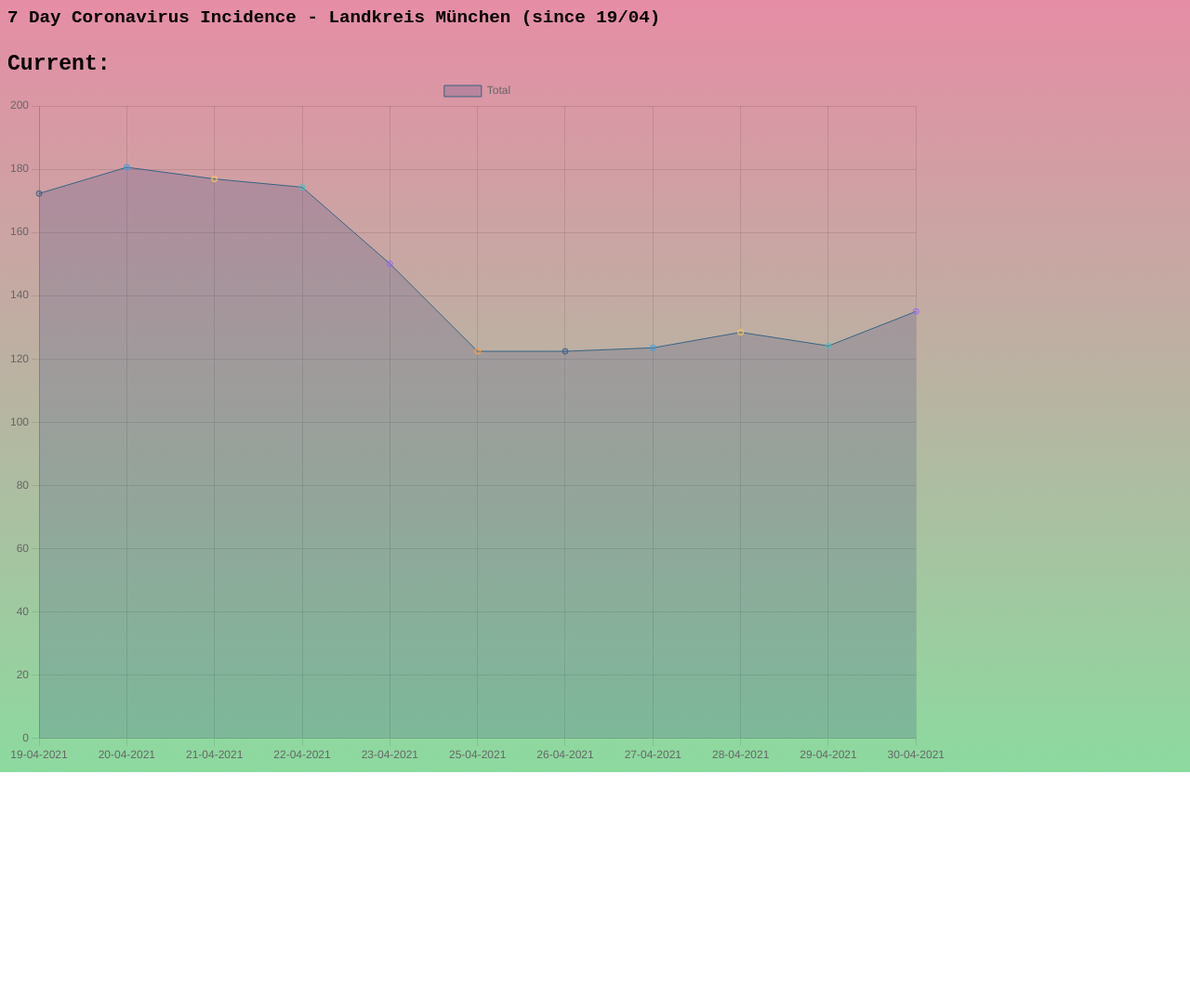
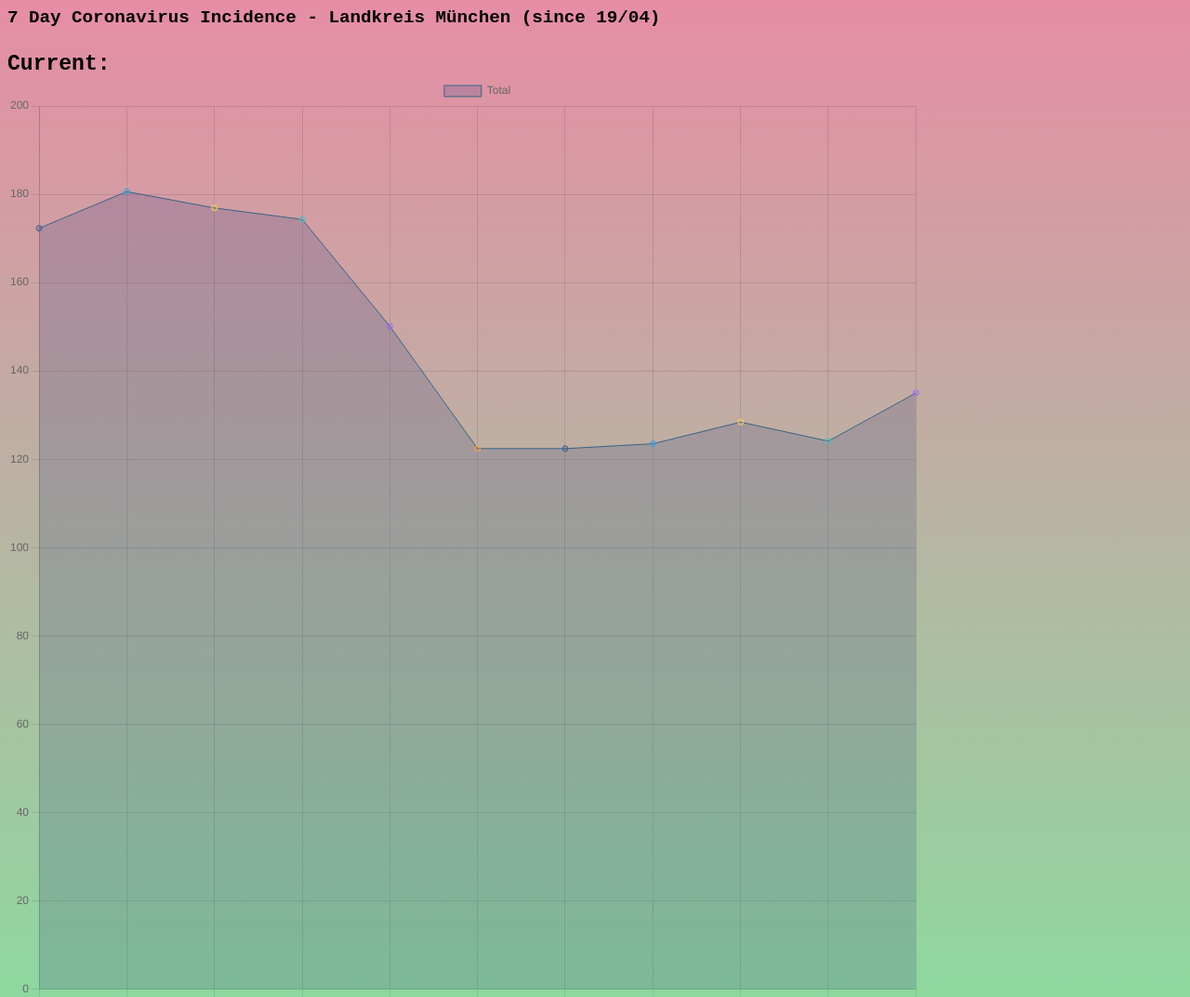
Before and after one commit to andrewneilclarke/covidTrackerLandkreisMuc, a plain HTML site: page index.html in a window 1280 px wide. Shown: the top 1073 px of the page at 93% size. Before the commit the page ends 831 px from the top, so only its background shows below. Drawn offline with nearby package versions, Linux system fonts and the light colour scheme; no server answers.

Commit message:
initial commit

```diff
--- a/index.html
+++ b/index.html
@@ -15,7 +15,7 @@
     <h3 class="county"></h3>
     <strong><span>Current: </span><span class="weekly-incidence"></span></strong>
     <div style="width: 80%;">
-        <canvas id="lineChart" height="220" width="300"></canvas>
+        <canvas id="lineChart" height="300" width="300"></canvas>
     </div>
     <script async src="script.js"></script>
 
```
